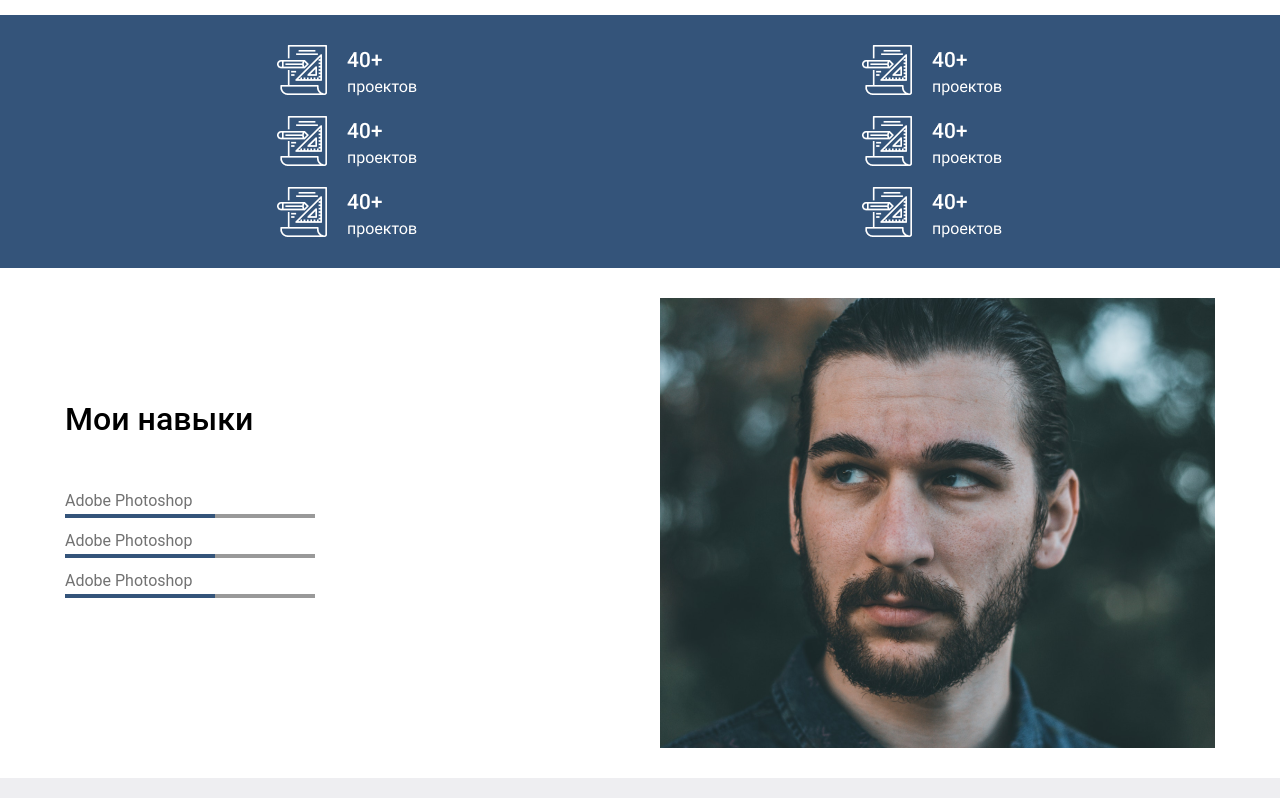
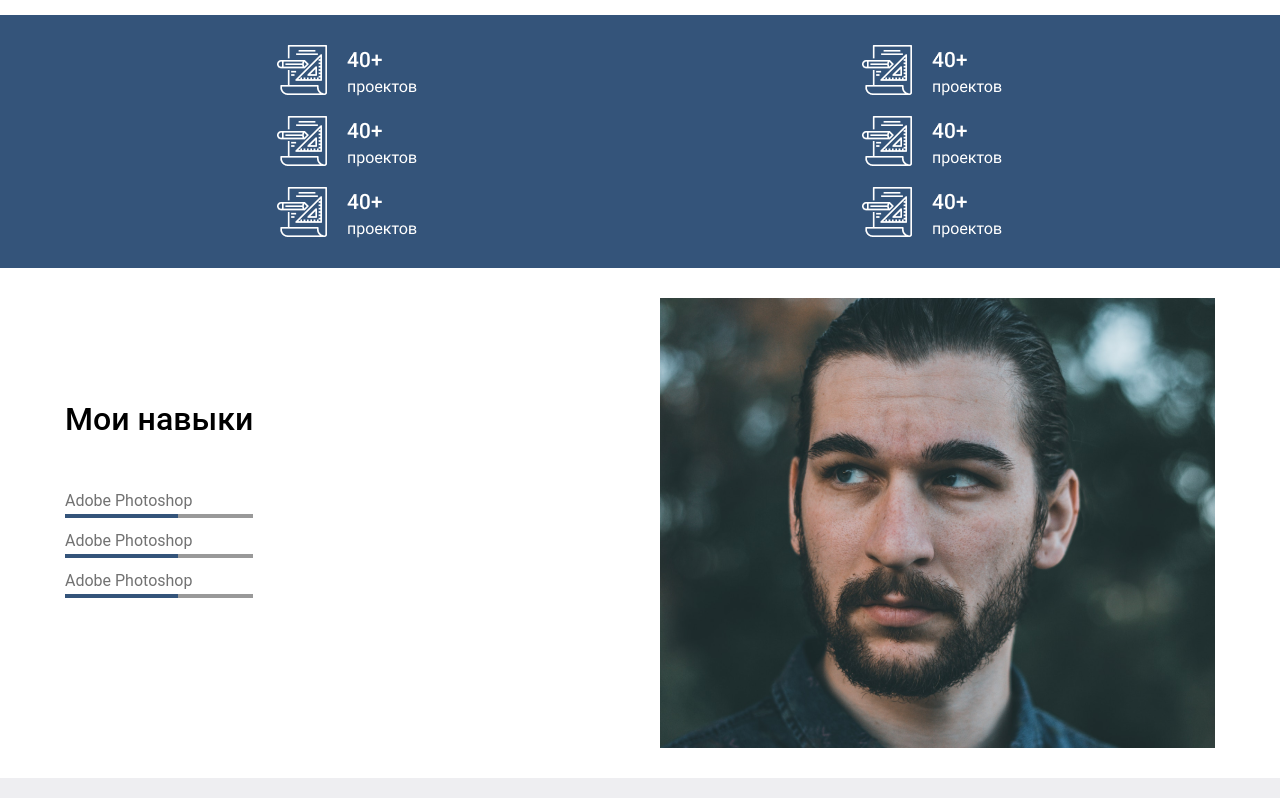
Before and after one commit to justP-official/WD-practice, a plain HTML site: page index.html in a window 1280 px wide. Shown: the part 1111-1909 px from the top of the page. Drawn offline with Linux system fonts and the light colour scheme.

Commit message:
Fix of progress bar

```diff
--- a/css/style.css
+++ b/css/style.css
@@ -167,6 +167,7 @@ body {
   margin-bottom: 50px;
 }
 .skills__item {
+  width: 100%;
   /* margin-bottom: 30px; */
 }
 
@@ -179,7 +180,8 @@ body {
 
 .progress-bar {
   display: flex;
-  width: 250px;
+  width: 100%;
+  max-width: inherit;
   height: 4px;
   background-color: #999;
   margin-bottom: 10px;
```
